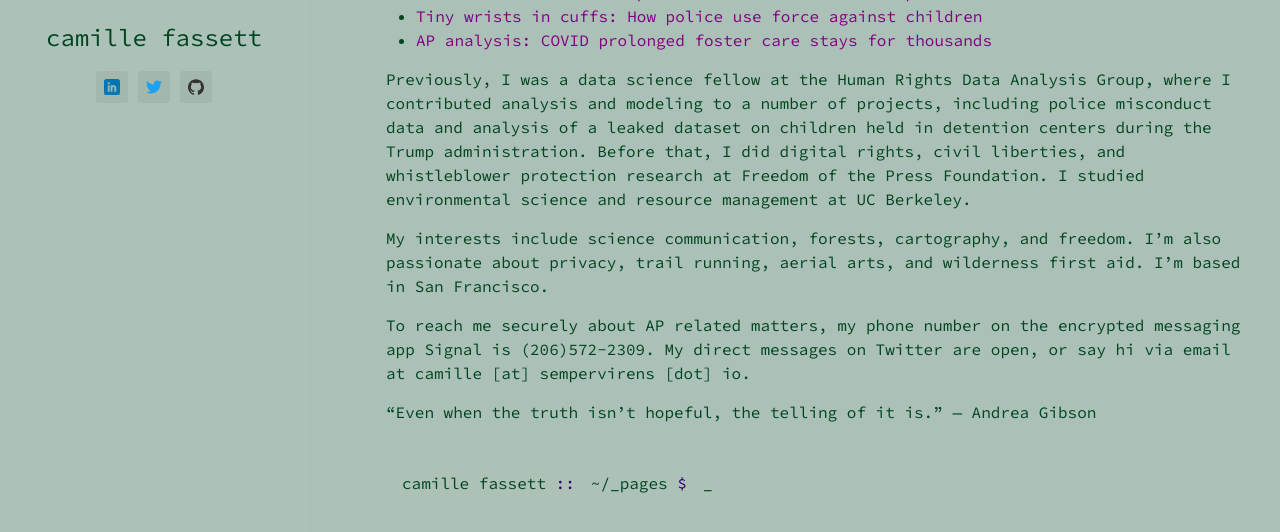
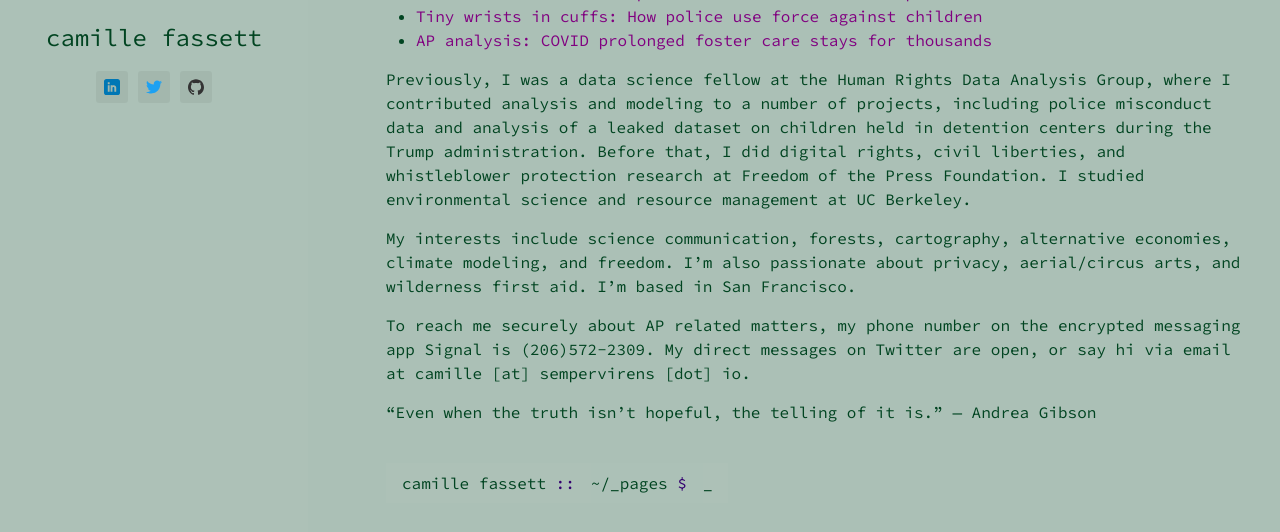
Before and after one commit to ssempervirens/ssempervirens.github.io, a Jekyll site: the page built from _pages/index.md, in a window 1280 px wide and 1080 px high, cut to the strip 523-1055 px from the top of the window. Built offline with Jekyll 4.4.1, drawn with Linux system fonts in a browser that asks for light colours.

Commit message:
Update index.md

```diff
--- a/_pages/index.md
+++ b/_pages/index.md
@@ -19,7 +19,7 @@ I am a data reporter on the climate and environment team at The Associated Press
 
 Previously, I was a data science fellow at the Human Rights Data Analysis Group, where I contributed analysis and modeling to a number of projects, including police misconduct data and analysis of a leaked dataset on children held in detention centers during the Trump administration. Before that, I did digital rights, civil liberties, and whistleblower protection research at Freedom of the Press Foundation. I studied environmental science and resource management at UC Berkeley.
 
-My interests include science communication, forests, cartography, and freedom. I'm also passionate about privacy, trail running, aerial arts, and wilderness first aid. I'm based in San Francisco.
+My interests include science communication, forests, cartography, alternative economies, climate modeling, and freedom. I'm also passionate about privacy, aerial/circus arts, and wilderness first aid. I'm based in San Francisco.
 
 To reach me securely about AP related matters, my phone number on the encrypted messaging app Signal is (206)572-2309. My direct messages on Twitter are open, or say hi via email at camille [at] sempervirens [dot] io.
 
```
